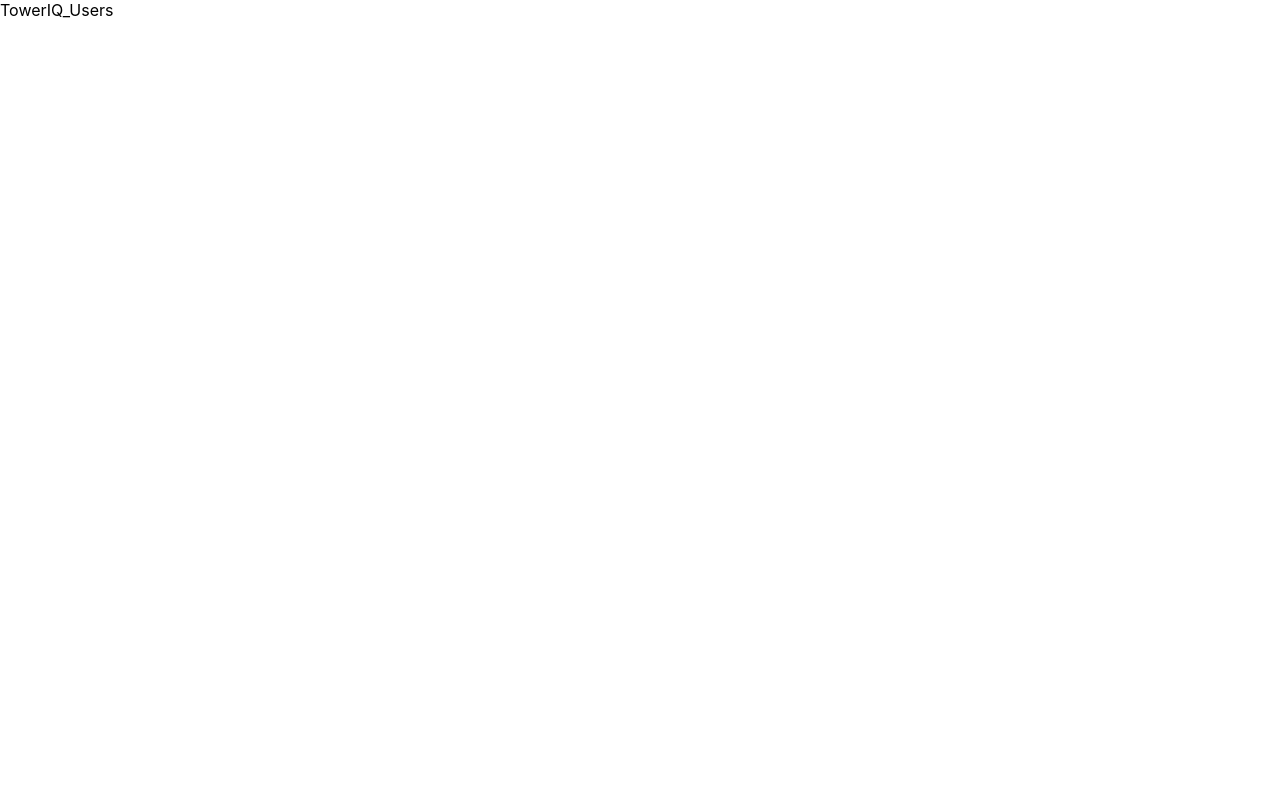
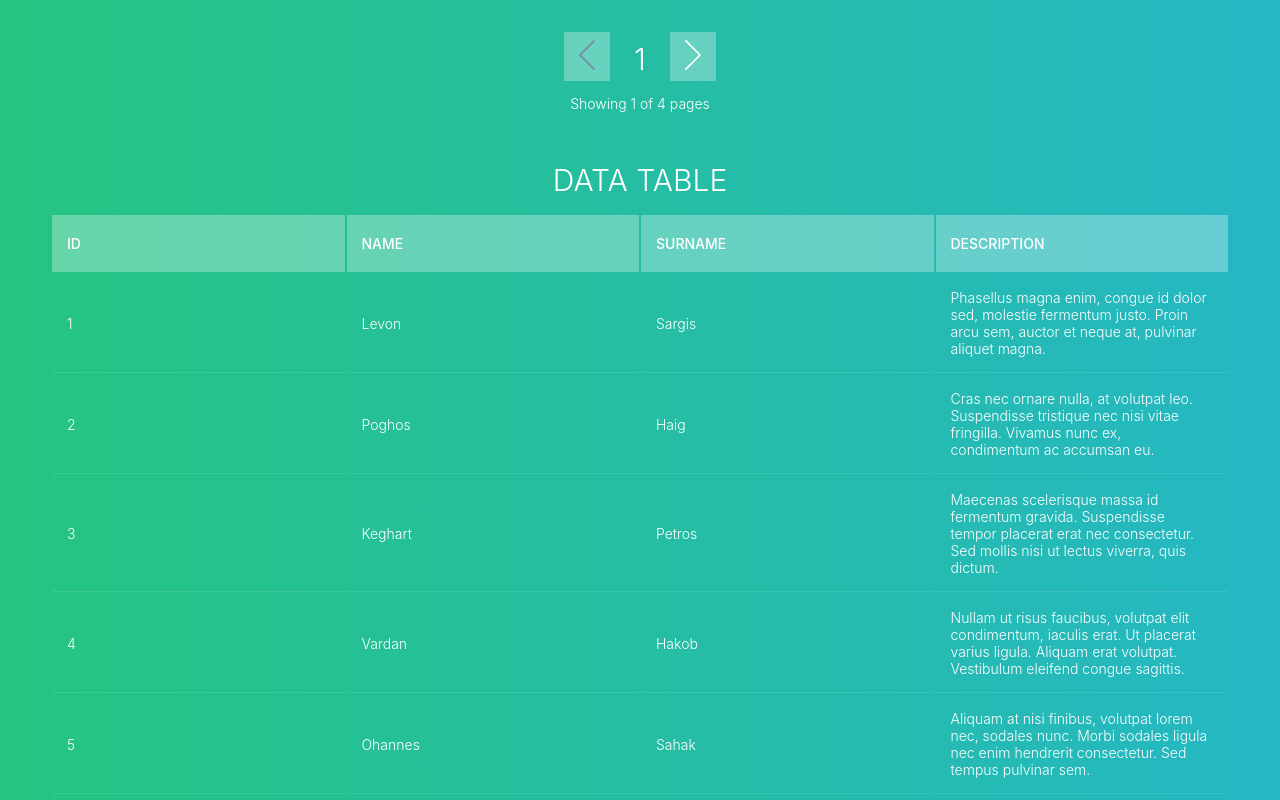
Before and after one commit to LiliyaGavrishchishena/toweriqua-users, a React app: page / in a window 1280 px wide. Built offline with nearby package versions, Linux system fonts and the light colour scheme; data requests are answered from the project's data file.

Commit message:
components of UserList and Pagination + css

```diff
--- a/package.json
+++ b/package.json
@@ -8,6 +8,7 @@
     "@testing-library/user-event": "^7.1.2",
     "axios": "^0.19.1",
     "json-server": "^0.15.1",
+    "prop-types": "^15.7.2",
     "react": "^16.12.0",
     "react-dom": "^16.12.0",
     "react-redux": "^7.1.3",
--- a/src/components/App.js
+++ b/src/components/App.js
@@ -1,5 +1,30 @@
-import React from 'react';
+import React, { Component } from 'react';
+import { connect } from 'react-redux';
 
-const App = () => <div>TowerIQ_Users</div>;
+import operations from '../redux/operations';
+import UsersView from './UsersView';
+import Pagination from './Pagination';
 
-export default App;
+class App extends Component {
+  state = {};
+
+  componentDidMount() {
+    const { getUsers } = this.props;
+    getUsers();
+  }
+
+  render() {
+    return (
+      <div>
+        <Pagination />
+        <UsersView />
+      </div>
+    );
+  }
+}
+
+const mapDispatchToProp = {
+  getUsers: operations.fetchItems,
+};
+
+export default connect(null, mapDispatchToProp)(App);
--- a/src/components/Pagination.js
+++ b/src/components/Pagination.js
@@ -0,0 +1,65 @@
+import React from 'react';
+// redux
+import { connect } from 'react-redux';
+// prop-types
+import PropTypes from 'prop-types';
+// actions
+import actions from '../redux/actions';
+
+// selectors
+import selectors from '../redux/selectors';
+// svg components
+import { ReactComponent as Next } from './assets/next.svg';
+import { ReactComponent as Prev } from './assets/back.svg';
+// styles
+import styles from './Pagination.module.css';
+
+const Pagination = ({ prev, currentPage, maxPage, next }) => {
+  const prevBtn = currentPage === 1;
+  const nextBtn = currentPage === maxPage;
+
+  return (
+    <div className={styles.pagination}>
+      <button
+        className={styles.btnprev}
+        type="button"
+        onClick={prev}
+        disabled={prevBtn}
+      >
+        <Prev className={!prevBtn ? styles.prevActive : styles.prevNotActive} />
+      </button>
+
+      <span className={styles.pageNumber}>{currentPage}</span>
+
+      <button
+        className={styles.btnnext}
+        type="button"
+        onClick={() => next(maxPage)}
+        disabled={nextBtn}
+      >
+        <Next className={!nextBtn ? styles.nextActive : styles.nextNotActive} />
+      </button>
+      <p
+        className={styles.text}
+      >{`Showing ${currentPage} of ${maxPage} pages`}</p>
+    </div>
+  );
+};
+const mapStateToProps = state => ({
+  currentPage: selectors.getCurrentPage(state),
+  maxPage: selectors.getMaxPage(state),
+});
+
+const mapDispatchToProp = {
+  prev: actions.paginationPrev,
+  next: actions.paginationNext,
+};
+
+export default connect(mapStateToProps, mapDispatchToProp)(Pagination);
+
+Pagination.propTypes = {
+  prev: PropTypes.number.isRequired,
+  currentPage: PropTypes.number.isRequired,
+  maxPage: PropTypes.number.isRequired,
+  next: PropTypes.number.isRequired,
+};
--- a/src/components/Pagination.module.css
+++ b/src/components/Pagination.module.css
@@ -0,0 +1,41 @@
+.pagination {
+  text-align: center;
+  margin-top: 2rem;
+}
+
+.pageNumber {
+  padding: 1.5rem;
+  font-size: 30px;
+  color: #fff;
+  font-weight: 300;
+}
+
+.btnprev,
+.btnnext {
+  border: none;
+  outline: none;
+  font-weight: bold;
+  color: #fff;
+  background-color: rgba(255, 255, 255, 0.3);
+  padding: 0.5rem;
+}
+
+.nextActive,
+.prevActive {
+  width: 30px;
+  height: 30px;
+  fill: #fff;
+}
+
+.prevNotActive,
+.nextNotActive {
+  width: 30px;
+  height: 30px;
+  fill: #7b8aa4;
+}
+
+.text {
+  font-weight: 300;
+  font-size: 14px;
+  color: #fff;
+}
--- a/src/components/UsersView.js
+++ b/src/components/UsersView.js
@@ -0,0 +1,45 @@
+import React from 'react';
+// redux
+import { connect } from 'react-redux';
+// prop-types
+import PropTypes from 'prop-types';
+// selectors
+import selectors from '../redux/selectors';
+// styles
+import styles from './UsersView.module.css';
+
+const UsersView = ({ users = [] }) => (
+  <div className={styles.section}>
+    <h3 className={styles.title}>Data Table</h3>
+    <table className={styles.table}>
+      <thead className={styles.thead}>
+        <tr className={styles.tr}>
+          <th className={styles.th}>Id</th>
+          <th className={styles.th}>Name</th>
+          <th className={styles.th}>Surname</th>
+          <th className={styles.th}>Description</th>
+        </tr>
+      </thead>
+      <tbody>
+        {users.map(({ id, name, surname, desc }) => (
+          <tr key={id} className={styles.tr}>
+            <td className={styles.td}>{id}</td>
+            <td className={styles.td}>{name}</td>
+            <td className={styles.td}>{surname}</td>
+            <td className={styles.td}>{desc}</td>
+          </tr>
+        ))}
+      </tbody>
+    </table>
+  </div>
+);
+
+const mapStateToProps = state => ({
+  users: selectors.getFiveUsers(state),
+});
+
+export default connect(mapStateToProps, null)(UsersView);
+
+UsersView.propTypes = {
+  users: PropTypes.arrayOf(PropTypes.object).isRequired,
+};
--- a/src/components/UsersView.module.css
+++ b/src/components/UsersView.module.css
@@ -0,0 +1,52 @@
+.section {
+  margin: 50px;
+}
+
+.title {
+  font-size: 30px;
+  color: #fff;
+  text-transform: uppercase;
+  font-weight: 300;
+  text-align: center;
+  margin-bottom: 15px;
+}
+
+.table {
+  width: 100%;
+  table-layout: fixed;
+}
+
+.thead {
+  background-color: rgba(255, 255, 255, 0.3);
+}
+
+.tbody {
+  height: 300px;
+  overflow-x: auto;
+  margin-top: 0px;
+  border: 1px solid rgba(255, 255, 255, 0.3);
+}
+
+.th {
+  padding: 20px 15px;
+  text-align: left;
+  font-weight: 500;
+  font-size: 14px;
+  color: #fff;
+  text-transform: uppercase;
+}
+
+.tr {
+  border: solid hsla(0, 0%, 0%, 0.15) 1px;
+  cursor: pointer;
+}
+
+.td {
+  padding: 15px;
+  text-align: left;
+  vertical-align: middle;
+  font-weight: 300;
+  font-size: 14px;
+  color: #fff;
+  border-bottom: solid 1px rgba(255, 255, 255, 0.1);
+}
--- a/src/index.css
+++ b/src/index.css
@@ -8,9 +8,5 @@ body {
     sans-serif;
   -webkit-font-smoothing: antialiased;
   -moz-osx-font-smoothing: grayscale;
+  background: linear-gradient(to right, #25c481, #25b7c4);
 }
-
-code {
-  font-family: source-code-pro, Menlo, Monaco, Consolas, 'Courier New',
-    monospace;
-}
```
Also changed, not shown: src/components/assets/back.svg (added), src/components/assets/next.svg (added).
